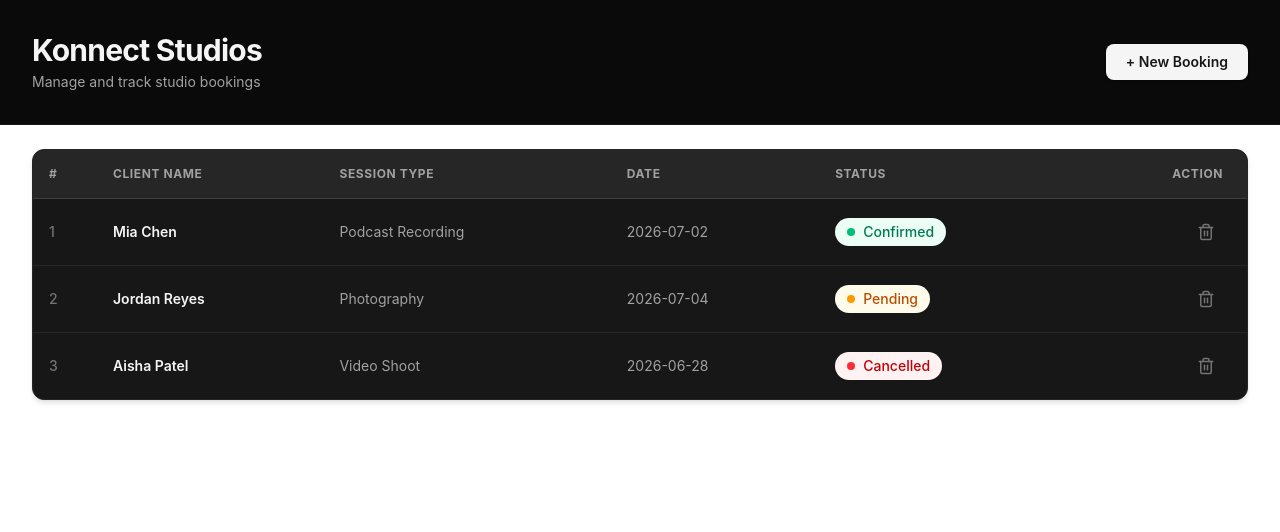
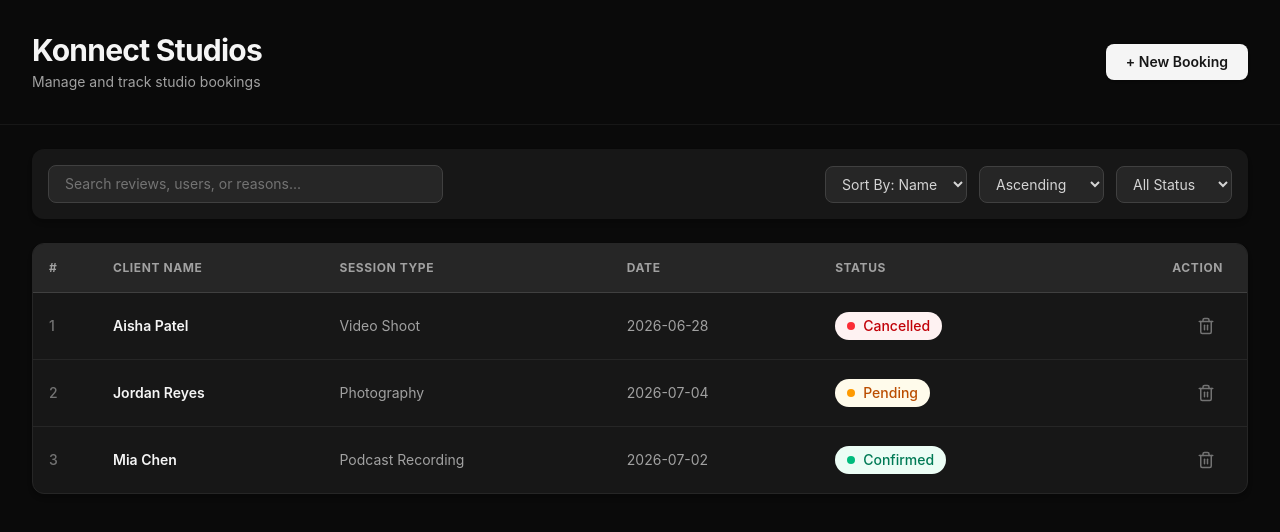
Before and after one commit to Ansar1503/KonnectStudios, a React (Vite) app: page / in a window 1280 px wide. Shown: the top 532 px of the page. Built offline with nearby package versions, Linux system fonts and the light colour scheme.

Commit message:
updated states and added created components to app

```diff
--- a/src/App.tsx
+++ b/src/App.tsx
@@ -1,15 +1,54 @@
+import { useState } from "react";
 import DashboardHeader from "@/components/DashboardHeader";
+import DashboardFilters from "@/components/DashboardFilters";
 import DashboardTable from "@/components/DashboardTable";
-import { ClinetData } from "@/assets/data/data"
+import { ClinetData } from "@/assets/data/data";
+import type { Booking, BookingStatus } from "@/types/types";
 
 function App() {
+  const [bookings, setBookings] = useState<Booking[]>(ClinetData);
+  const [searchTerm, setSearchTerm] = useState("");
+  const [statusFilter, setStatusFilter] = useState<BookingStatus | "all">("all");
+  const [sortBy, setSortBy] = useState<"date" | "name">("name");
+  const [sortOrder, setSortOrder] = useState<"asc" | "desc">("asc");
+
+  const filteredAndSortedBookings = bookings
+    .filter((booking) => {
+      const matchesSearch =
+        booking.clientName.toLowerCase().includes(searchTerm.toLowerCase()) ||
+        booking.sessionType.toLowerCase().includes(searchTerm.toLowerCase());
+      const matchesStatus = statusFilter === "all" || booking.status === statusFilter;
+      return matchesSearch && matchesStatus;
+    })
+    .sort((a, b) => {
+      let comparison = 0;
+      if (sortBy === "name") {
+        comparison = a.clientName.localeCompare(b.clientName);
+      } else if (sortBy === "date") {
+        comparison = new Date(a.date).getTime() - new Date(b.date).getTime();
+      }
+      return sortOrder === "asc" ? comparison : -comparison;
+    });
 
   return (
-    <>
+    <div className="min-h-screen bg-neutral-950 pb-12">
       <DashboardHeader />
-      <DashboardTable bookings={ClinetData}/>
-    </>
-  )
+      <DashboardFilters
+        searchTerm={searchTerm}
+        setSearchTerm={setSearchTerm}
+        statusFilter={statusFilter}
+        setStatusFilter={setStatusFilter}
+        sortBy={sortBy}
+        setSortBy={setSortBy}
+        sortOrder={sortOrder}
+        setSortOrder={setSortOrder}
+      />
+      <DashboardTable
+        bookings={filteredAndSortedBookings}
+        setBookings={setBookings}
+      />
+    </div>
+  );
 }
 
-export default App
+export default App;
```
